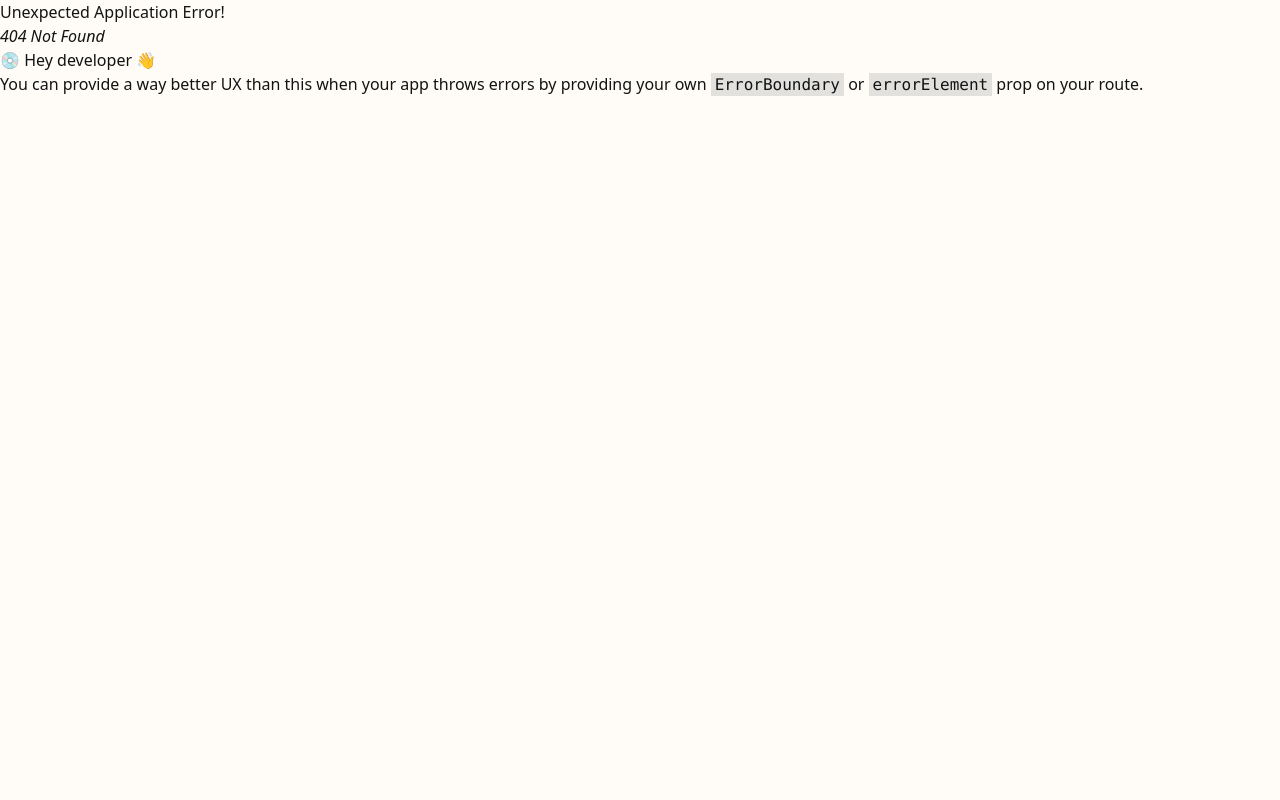
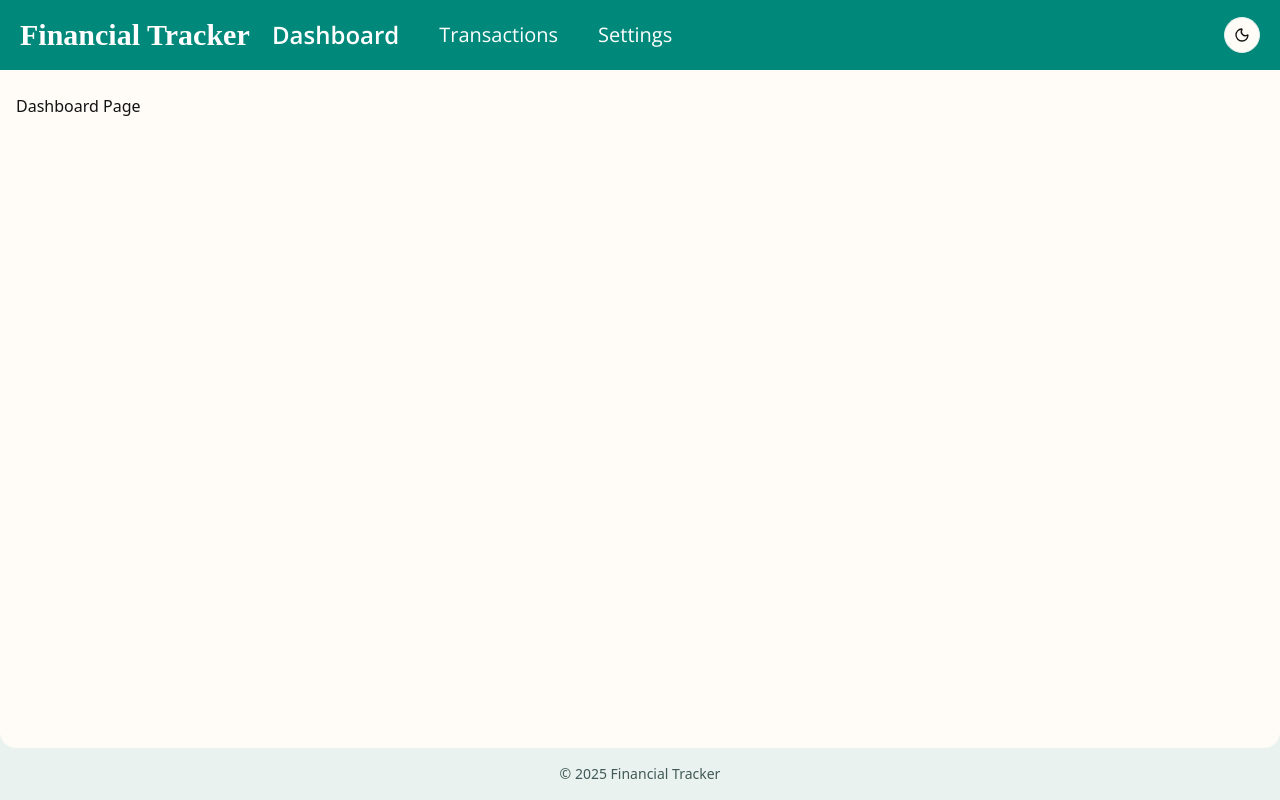
Before and after one commit to J0sa3210/financial_tracking_website, a React (Vite) app in the folder ftw_frontend/: page /dashboard in a window 1280 px wide. Before the commit this address had no page. Built offline with nearby package versions, Linux system fonts and the light colour scheme; no server answers; a web font is replaced by a local one.

Commit message:
feat: initialized dashboard page.

```diff
--- a/ftw_frontend/src/components/navigation/navigation_bar.tsx
+++ b/ftw_frontend/src/components/navigation/navigation_bar.tsx
@@ -6,8 +6,8 @@ import { useState } from "react";
 import AccountSelector from "./account_selector";
 
 export default function NavBar() {
-  const titles = ["Transactions", "Settings"];
-  const links = ["/transactions", "/settings"];
+  const titles = ["Dashboard", "Transactions", "Settings"];
+  const links = ["/dashboard", "/transactions", "/settings"];
   const current_path = useLocation().pathname;
   const [isDarkMode, setIsDarkMode] = useState(document.documentElement.classList.contains("dark"));
 
--- /dev/null
+++ b/ftw_frontend/src/pages/dashboard.tsx
@@ -0,0 +1,3 @@
+export default function DashboardPage() {
+  return <div>Dashboard Page</div>;
+}
--- a/ftw_frontend/src/router.ts
+++ b/ftw_frontend/src/router.ts
@@ -22,6 +22,10 @@ const router = createBrowserRouter([
         path: "/settings",
         element: React.createElement(SettingsPage),
       },
+      {
+        path: "/dashboard",
+        element: React.createElement(React.lazy(() => import("./pages/dashboard.tsx"))),
+      },
     ],
   },
 ]);
```
